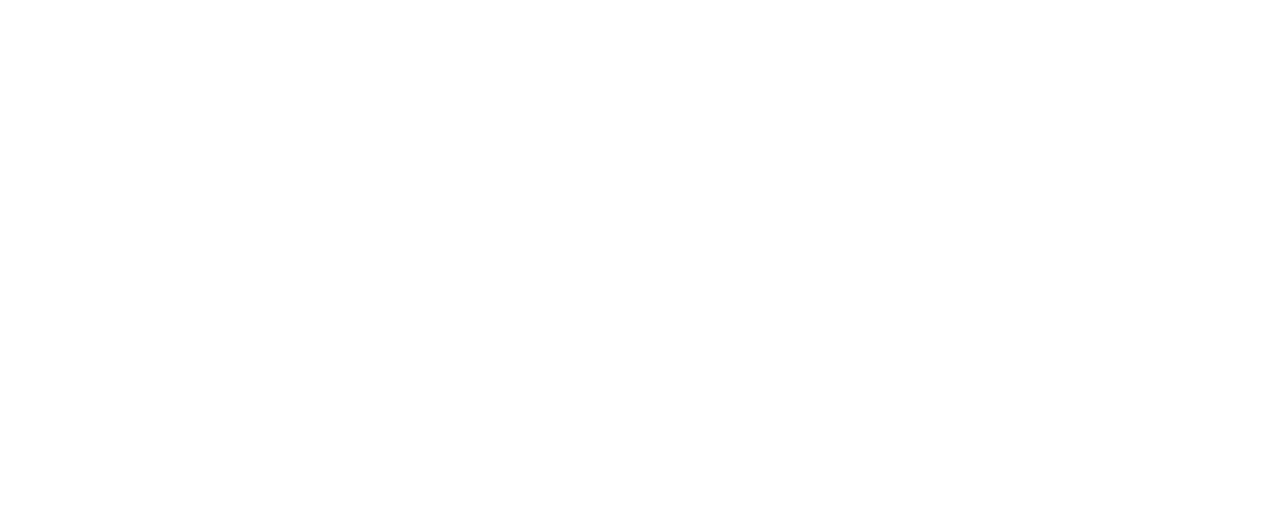
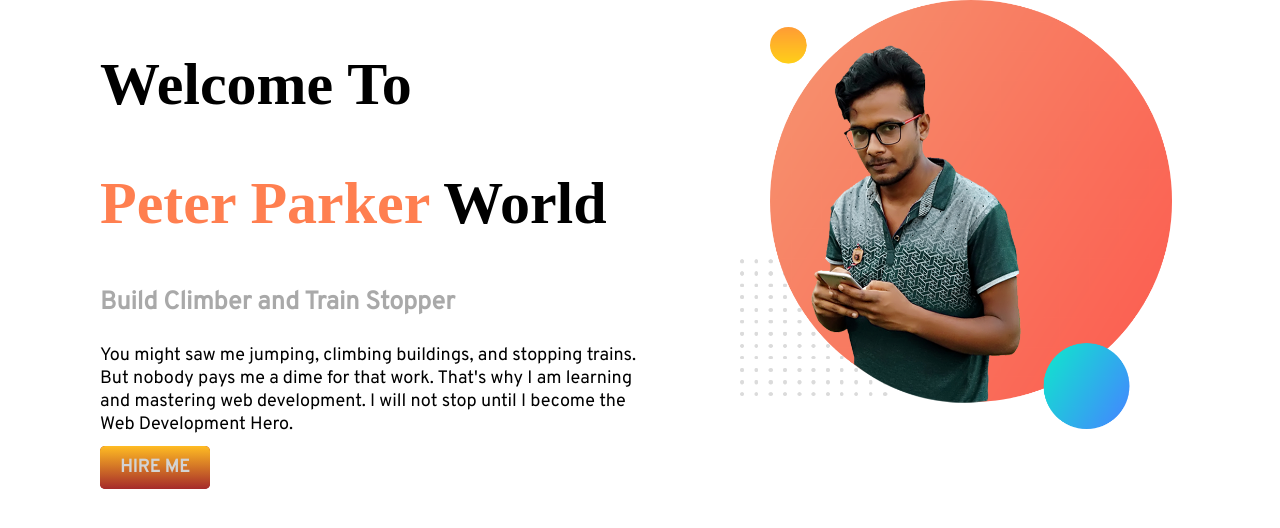
Before and after one commit to mosfiqurRahmanJsd/practice-project-developer-portfolio, a plain HTML site: page index.html in a window 1280 px wide. Drawn offline with Linux system fonts and the light colour scheme; a web font is replaced by a local one.

Commit message:
header added

```diff
--- a/index.html
+++ b/index.html
@@ -7,10 +7,33 @@
     <meta name="viewport" content="width=device-width, initial-scale=1.0">
     <link rel="shortcut icon" href="./images/favicon.png" type="image/x-icon">
     <title>Developer Portfolio</title>
+
+
+    <!-- Google Fonts -->
+    <link rel="preconnect" href="https://fonts.googleapis.com">
+    <link rel="preconnect" href="https://fonts.gstatic.com" crossorigin>
+    <link href="https://fonts.googleapis.com/css2?family=Overpass:ital@0;1&family=Rubik+Gemstones&display=swap"
+        rel="stylesheet">
+
+
     <link rel="stylesheet" href="style.css">
 </head>
 
 <body>
+    <section>
+        <div class="half-width">
+            <h1>Welcome To</h1>
+            <h1> <span>Peter Parker</span> World </h1>
+            <h3>Build Climber and Train Stopper</h3>
+            <p>You might saw me jumping, climbing buildings, and stopping trains. But nobody pays me a dime for that
+                work. That's why I am learning and mastering web development. I will not stop until I become the Web
+                Development Hero.</p>
+            <a href="https://www.linkedin.com/in/mosfiqurrahmanjsd/" target="_blank" class="link-button">HIRE ME</a>
+        </div>
+        <div class="half-width">
+            <img src="./images/shuvo.png" alt="">
+        </div>
+    </section>
 
 </body>
 
--- a/style.css
+++ b/style.css
@@ -1,3 +1,47 @@
+body {
+    margin: 0;
+    font-family: 'Overpass', sans-serif;
+}
+
 h1 {
-    color: blue;
+    font-size: 60px;
+    font-family: 'Rubik Gemstones';
 }
+
+h3 {
+    font-size: 25px;
+    color: darkgrey;
+}
+
+p {
+    font-size: 18px;
+    margin-bottom: 20px;
+}
+
+span {
+    color: coral;
+}
+
+section {
+    display: flex;
+}
+
+.half-width {
+    width: 50%;
+    padding-left: 100px;
+}
+
+.half-width img {
+    width: 80%;
+}
+
+.link-button {
+    text-decoration: none;
+    font-size: 18px;
+    font-weight: bold;
+    color: lightgray;
+    background-color: brown;
+    padding: 10px 20px;
+    background-image: linear-gradient(#FFBC23, brown);
+    border-radius: 5px;
+}
```
